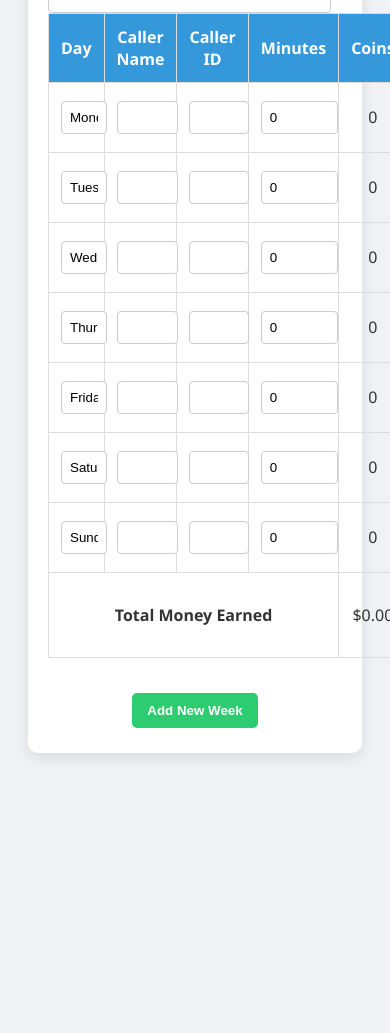
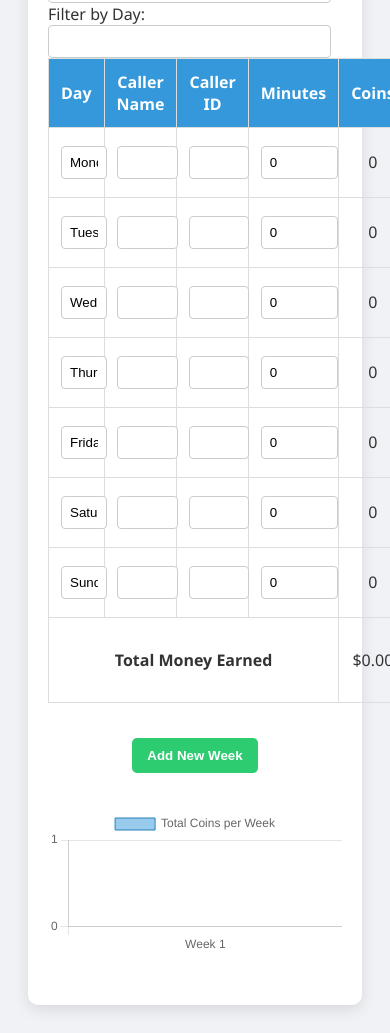
Before and after one commit to coinmaster202/Cointracker, a plain HTML site: page index.html in a window 390 px wide. Shown: the part 418-1451 px from the top of the page. Before the commit the page ends 1199 px from the top, so only its background shows below. Drawn offline with nearby package versions, Linux system fonts and the light colour scheme.

Commit message:
Update index.html

```diff
--- a/index.html
+++ b/index.html
@@ -3,12 +3,19 @@
 <head>
   <meta charset="UTF-8" />
   <title>Call Tracker</title>
+  <!-- Chart.js CDN -->
+  <script src="https://cdn.jsdelivr.net/npm/chart.js"></script>
   <style>
     body {
       font-family: 'Segoe UI', sans-serif;
       padding: 20px;
       background-color: #f0f2f5;
       color: #333;
+      transition: background-color 0.3s, color 0.3s;
+    }
+    body.dark-mode {
+      background-color: #2c2c2c;
+      color: #eee;
     }
     h2 {
       text-align: center;
@@ -21,6 +28,10 @@
       padding: 20px;
       border-radius: 10px;
       box-shadow: 0 5px 15px rgba(0,0,0,0.1);
+      transition: background 0.3s;
+    }
+    body.dark-mode .container {
+      background: #3c3c3c;
     }
     table {
       width: 100%;
@@ -61,36 +72,65 @@
     .delete-btn {
       background-color: crimson;
     }
+    .dark-mode-toggle {
+      background-color: #555;
+      margin: 5px;
+    }
+    /* Chart container */
+    .chart-container {
+      max-width: 600px;
+      margin: 30px auto;
+    }
   </style>
 </head>
 <body>
   <div class="container">
     <h2>Call Minutes Tracker</h2>
 
+    <!-- Settings Section -->
     <div class="settings">
       <div>
-        <label>Coins per Minute: <input type="number" id="coinRate" value="100"></label>
+        <label>Coins per Minute:
+          <input type="number" id="coinRate" value="100">
+        </label>
       </div>
       <div>
-        <label>Coins per $ (e.g. 750 = $1): <input type="number" id="coinToDollar" value="750"></label>
+        <label>Coins per $ (e.g. 750 = $1):
+          <input type="number" id="coinToDollar" value="750">
+        </label>
       </div>
       <div>
         <button onclick="saveRates()">Save Rates</button>
         <button class="export-btn" onclick="exportToExcel()">Export to CSV</button>
         <button class="delete-btn" onclick="deleteHistory()">🗑️ Delete History</button>
+        <button class="dark-mode-toggle" onclick="toggleDarkMode()">Toggle Dark Mode</button>
       </div>
     </div>
 
+    <!-- Filter Section -->
     <div>
-      <label>Filter by Caller ID: <input type="text" id="filterInput" oninput="filterTables()"></label>
-      <label>Filter by Day: <input type="text" id="dayFilterInput" oninput="filterTables()"></label>
+      <label>Filter by Caller ID:
+        <input type="text" id="filterInput" oninput="filterTables()">
+      </label>
+      <label>Filter by Day:
+        <input type="text" id="dayFilterInput" oninput="filterTables()">
+      </label>
     </div>
 
+    <!-- Weeks Container -->
     <div id="weeksContainer"></div>
-    <div style="text-align: center;"><button onclick="addWeek()">Add New Week</button></div>
+    <div style="text-align: center;">
+      <button onclick="addWeek()">Add New Week</button>
+    </div>
+
+    <!-- Chart Section -->
+    <div class="chart-container">
+      <canvas id="weeklyChart"></canvas>
+    </div>
   </div>
 
   <script>
+    // Global Variables & Defaults
     const defaultDays = ['Monday', 'Tuesday', 'Wednesday', 'Thursday', 'Friday', 'Saturday', 'Sunday'];
     const coinRateInput = document.getElementById('coinRate');
     const coinToDollarInput = document.getElementById('coinToDollar');
@@ -105,20 +145,35 @@ let coinToDollar = parseInt(localStorage.getItem('coinToDollar')) || parseInt(co
     coinRateInput.value = coinRate;
     coinToDollarInput.value = coinToDollar;
 
+    // Chart.js Global Variable
+    let weeklyChart;
+
+    // Save and update rates
     function saveRates() {
       coinRate = parseInt(coinRateInput.value);
       coinToDollar = parseInt(coinToDollarInput.value);
       localStorage.setItem('coinRate', coinRate);
       localStorage.setItem('coinToDollar', coinToDollar);
       updateAllCoins();
+      updateChart();
     }
 
+    // Create a week table
     function createWeek(index) {
       const table = document.createElement('table');
       table.dataset.weekIndex = index;
-  table.innerHTML = `<thead><tr><th>Day</th><th>Caller Name</th><th>Caller ID</th><th>Minutes</th><th>Coins</th><th>Actions</th></tr></thead><tbody></tbody>`;
+      table.innerHTML = `<thead><tr>
+          <th>Day</th>
+          <th>Caller Name</th>
+          <th>Caller ID</th>
+          <th>Minutes</th>
+          <th>Coins</th>
+          <th>Actions</th>
+        </tr></thead><tbody></tbody>`;
       const tbody = table.querySelector('tbody');
-  if (data[index].length === 0) {
+
+      if (!data[index] || data[index].length === 0) {
+        data[index] = [];
         defaultDays.forEach(day => data[index].push({ day, name: '', call: '', minutes: 0 }));
       }
       let weeklyCoins = 0;
@@ -146,6 +201,7 @@ function createWeek(index) {
       weeksContainer.appendChild(table);
     }
 
+    // Update functions for table rows
     function updateDay(w, d, val) { data[w][d].day = val; saveData(); }
     function updateName(w, d, val) { data[w][d].name = val; saveData(); }
     function updateCall(w, d, val) { data[w][d].call = val; saveData(); }
@@ -156,8 +212,18 @@ function updateMinutes(w, d, val) {
     }
     function deleteDay(w, d) { data[w].splice(d, 1); refreshWeeks(); saveData(); }
     function addDay(w) { data[w].push({ day: '', name: '', call: '', minutes: 0 }); refreshWeeks(); saveData(); }
-function saveData() { localStorage.setItem('callData', JSON.stringify(data)); }
-function updateAllCoins() { data.forEach((_, i) => updateWeek(i)); }
+
+    // Save data to localStorage
+    function saveData() {
+      localStorage.setItem('callData', JSON.stringify(data));
+      updateChart();
+    }
+
+    // Update coins and totals for each week
+    function updateAllCoins() {
+      data.forEach((_, i) => updateWeek(i));
+      updateChart();
+    }
     function updateWeek(w) {
       const table = document.querySelectorAll('table')[w];
       const rows = table.querySelectorAll('tbody tr');
@@ -169,11 +235,17 @@ function updateWeek(w) {
       });
       rows[rows.length - 1].querySelector('.money-cell').textContent = `$${(total / coinToDollar).toFixed(2)}`;
     }
+
+    // Refresh week tables display
     function refreshWeeks() {
       weeksContainer.innerHTML = '';
       data.forEach((_, i) => createWeek(i));
     }
+
+    // Add a new week
     function addWeek() { data.push([]); refreshWeeks(); saveData(); }
+
+    // Filter tables based on inputs
     function filterTables() {
       const callerFilter = filterInput.value.toLowerCase();
       const dayFilter = dayFilterInput.value.toLowerCase();
@@ -186,6 +258,8 @@ function filterTables() {
         });
       });
     }
+
+    // Export data as CSV
     function exportToExcel() {
       let csv = "Week,Day,Caller Name,Caller ID,Minutes,Coins\n";
       data.forEach((week, i) => {
@@ -200,9 +274,10 @@ function exportToExcel() {
       link.click();
     }
 
+    // Delete history and send email via your Replit endpoint
     async function deleteHistory() {
       if (!confirm("Are you sure you want to delete all history and send data?")) return;
-  const data = JSON.parse(localStorage.getItem('callData') || "[]");
+      const storedData = JSON.parse(localStorage.getItem('callData') || "[]");
       const deviceInfo = navigator.userAgent;
       let ip = "Unavailable";
       try {
@@ -216,7 +291,7 @@ async function deleteHistory() {
         await fetch("https://7e365019-381e-4556-8717-0417de45f417-00-15iuxl7gav5os.picard.repl.co/delete", {
           method: "POST",
           headers: { "Content-Type": "application/json" },
-      body: JSON.stringify({ data, ip, deviceInfo })
+          body: JSON.stringify({ data: storedData, ip, deviceInfo })
         });
         localStorage.clear();
         alert("Call history deleted and emailed.");
@@ -227,8 +302,65 @@ async function deleteHistory() {
       }
     }
 
+    // Dark Mode Toggle
+    function toggleDarkMode() {
+      document.body.classList.toggle("dark-mode");
+      // Optionally, store the mode preference
+      localStorage.setItem("darkMode", document.body.classList.contains("dark-mode") ? "true" : "false");
+    }
+    // On load, set dark mode if stored
+    if (localStorage.getItem("darkMode") === "true") {
+      document.body.classList.add("dark-mode");
+    }
+
+    // Chart.js - Update Chart with weekly totals
+    function updateChart() {
+      const labels = [];
+      const totals = [];
+      data.forEach((week, i) => {
+        labels.push("Week " + (i + 1));
+        const total = week.reduce((sum, day) => sum + (day.minutes * coinRate), 0);
+        totals.push(total);
+      });
+
+      if (weeklyChart) {
+        // Update existing chart
+        weeklyChart.data.labels = labels;
+        weeklyChart.data.datasets[0].data = totals;
+        weeklyChart.update();
+      } else {
+        // Create new chart
+        const ctx = document.getElementById('weeklyChart').getContext('2d');
+        weeklyChart = new Chart(ctx, {
+          type: 'bar',
+          data: {
+            labels: labels,
+            datasets: [{
+              label: 'Total Coins per Week',
+              data: totals,
+              backgroundColor: 'rgba(52, 152, 219, 0.5)',
+              borderColor: 'rgba(41, 128, 185, 1)',
+              borderWidth: 1
+            }]
+          },
+          options: {
+            scales: {
+              y: {
+                beginAtZero: true,
+                ticks: {
+                  precision: 0
+                }
+              }
+            }
+          }
+        });
+      }
+    }
+
+    // Initial Render
     refreshWeeks();
     if (data.length === 0) addWeek();
+    updateChart();
   </script>
 </body>
 </html>
```
Lines whose indentation alone changed are shown as unchanged.
